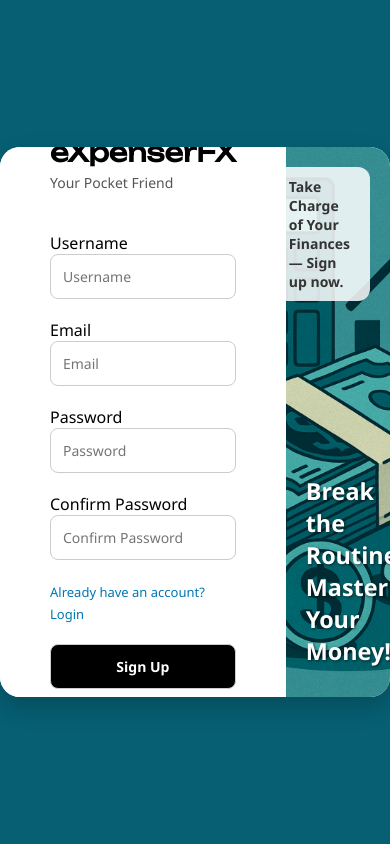
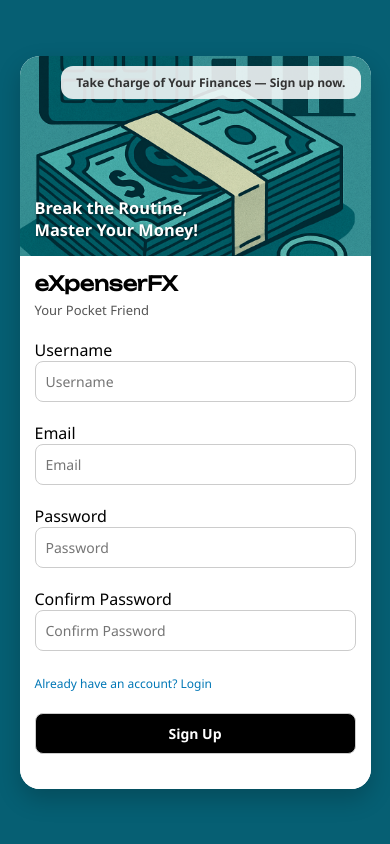
Before and after one commit to guptacoder30082003/PGMinorProject, a Flask app: page /signup in a window 390 px wide. Run offline with Flask 3, Linux system fonts and the light colour scheme.

Commit message:
Update style1.css

```diff
--- a/app/static/css/style1.css
+++ b/app/static/css/style1.css
@@ -156,3 +156,79 @@ body {
 .flash-message.danger {
   background-color: #dc3545;
 }
+
+
+@media (max-width: 900px) {
+  .container, .container1 {
+    width: 90%;
+    height: auto;
+    flex-direction: column;
+  }
+
+  .image-section, .image-section1, .login-section {
+    flex: none;
+  }
+
+  .image-section, .image-section1 {
+    height: 200px;
+    order: -1; /* Moves image to top */
+  }
+
+  .login-section {
+    padding: 30px;
+  }
+
+  .overlay-card {
+    top: 10px;
+    right: 10px;
+    font-size: 12px;
+    padding: 8px 15px;
+  }
+
+  .bottom-text {
+    font-size: 16px;
+    bottom: 15px;
+    left: 15px;
+  }
+}
+
+@media (max-width: 600px) {
+  .login-section {
+    padding: 20px;
+  }
+
+  .login-section h1 {
+    font-size: 22px;
+  }
+
+  .tagline {
+    font-size: 13px;
+    margin-bottom: 30px;
+  }
+
+  .form input, .login-btn {
+    padding: 10px;
+  }
+
+  .forgot a {
+    font-size: 12px;
+  }
+}
+
+@media (max-width: 400px) {
+  .login-section {
+    padding: 15px;
+  }
+
+  .login-section h1 {
+    font-size: 20px;
+  }
+
+  .tagline {
+    margin-bottom: 20px;
+  }
+
+  .bottom-text {
+    font-size: 14px;
+  }
+}
```
